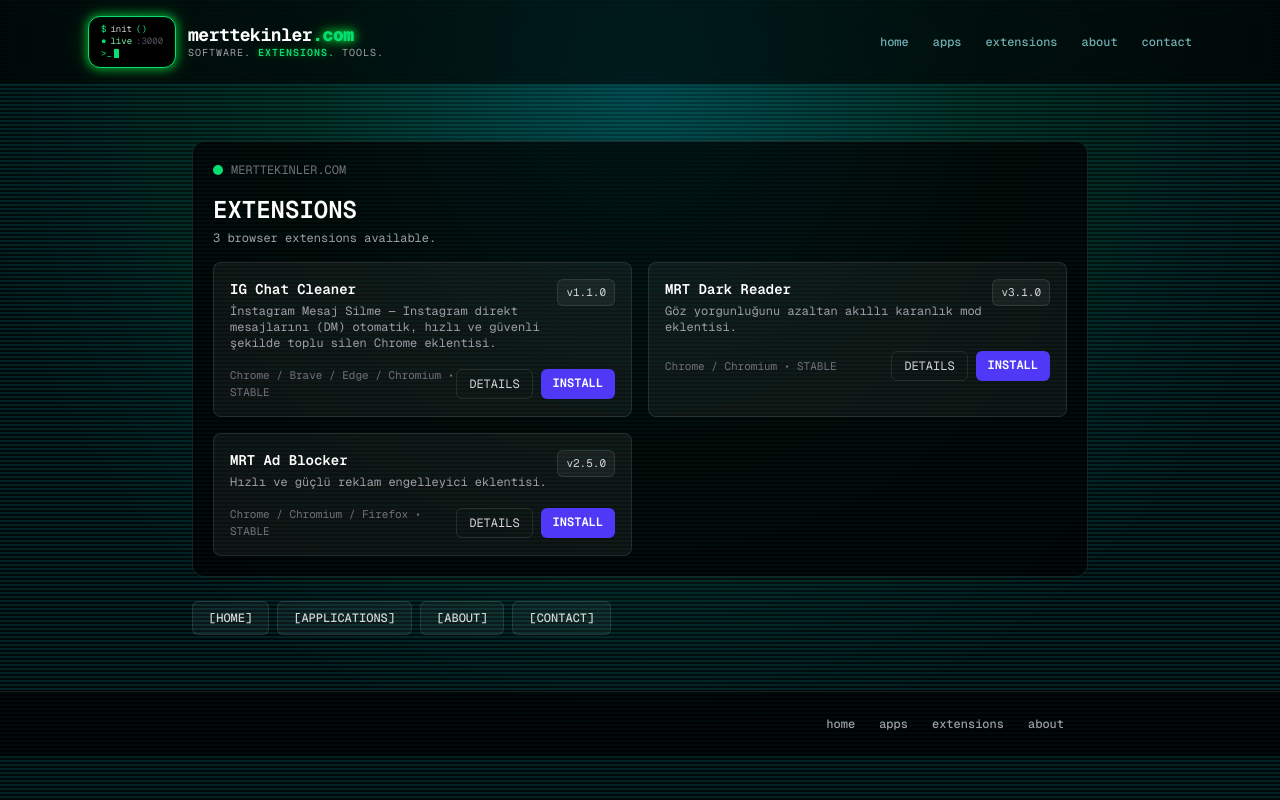
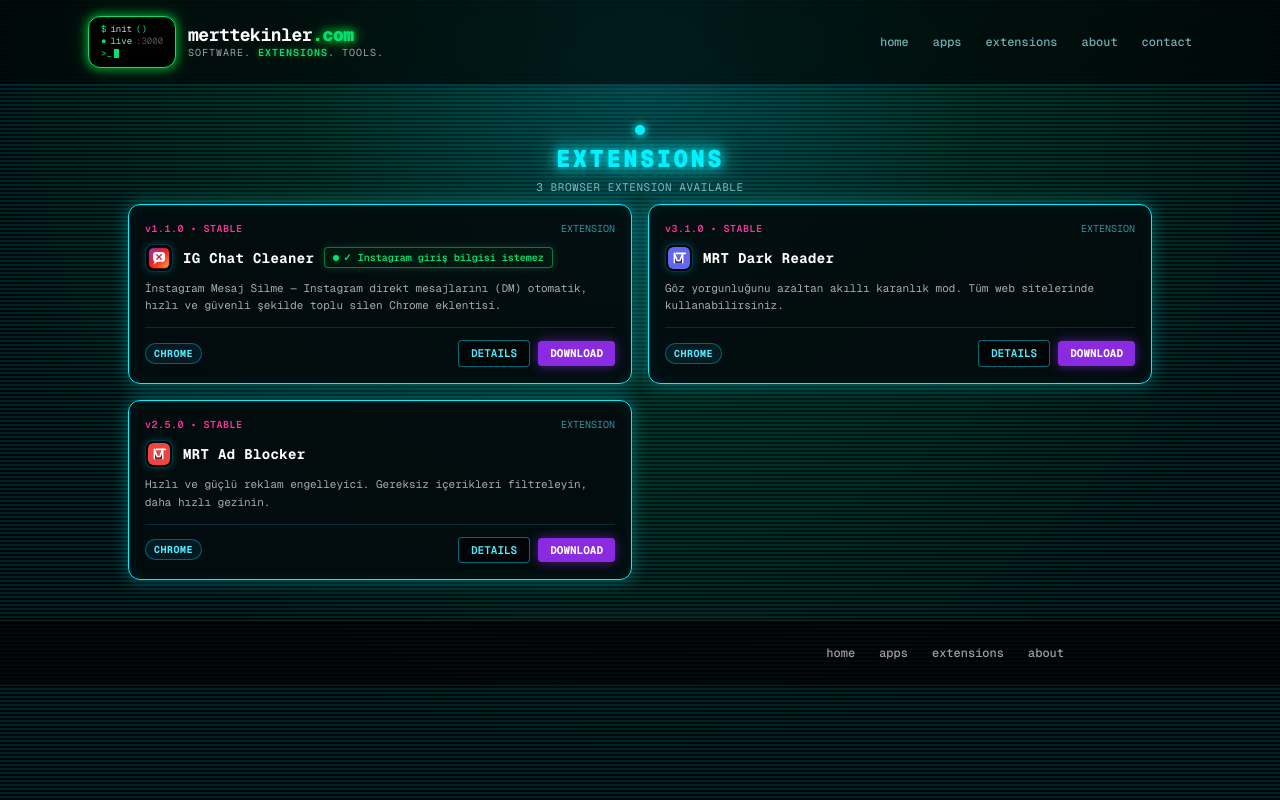
Before and after one commit to tekyoube-ux/merttek, a Next.js app: page /extensions in a window 1280 px wide. Built offline with nearby package versions, Linux system fonts and the light colour scheme; no server answers; the database is empty.

Commit message:
Extensions sayfaları Firestore'dan dinamik + highlight eklendi

```diff
--- a/src/app/extensions/[slug]/page.tsx
+++ b/src/app/extensions/[slug]/page.tsx
@@ -1,35 +1,34 @@
+"use client";
+
+import { useApp } from "@/hooks/useApps";
+import { useParams } from "next/navigation";
 import Link from "next/link";
-import { extensions } from "@/data/extensions";
-import type { Metadata } from "next";
-import { notFound } from "next/navigation";
 
-type PageProps = {
-  params: Promise<{ slug: string }>;
-};
+export default function ExtensionDetailPage() {
+  const params = useParams();
+  const slug = typeof params.slug === "string" ? params.slug : params.slug?.[0] ?? "";
+  const { app, loading } = useApp(slug);
 
-export async function generateStaticParams() {
-  return extensions.map((ext) => ({ slug: ext.slug }));
+  if (loading) {
+    return (
+      <div className="flex items-center justify-center min-h-[40vh]">
+        <span className="text-xs text-cyan-400 font-mono animate-pulse">LOADING...</span>
+      </div>
+    );
   }
 
-export async function generateMetadata({ params }: PageProps): Promise<Metadata> {
-  const { slug } = await params;
-  const ext = extensions.find((item) => item.slug === slug);
-  if (!ext) return { title: "Bulunamadı" };
-  return {
-    title: `${ext.name} v${ext.version}`,
-    description: ext.description,
-  };
+  if (!app) {
+    return (
+      <div className="flex items-center justify-center min-h-[40vh]">
+        <span className="text-xs text-red-400 font-mono">Uygulama bulunamadı.</span>
+      </div>
+    );
   }
-
-export default async function ExtensionDetailPage({ params }: PageProps) {
-  const { slug } = await params;
-  const ext = extensions.find((item) => item.slug === slug);
-  if (!ext) notFound();
 
   return (
     <section className="mx-auto max-w-4xl space-y-6 py-6 font-mono">
       <div className="symbolics-card rounded-xl bg-[#030a0d]/90 p-6 backdrop-blur-md">
-        {/* Header Bar */}
+        {/* Header */}
         <div className="mb-6 flex items-center justify-between border-b border-cyan-500/20 pb-4">
           <div className="flex items-center gap-2">
             <span className="relative flex h-3 w-3">
@@ -37,87 +36,77 @@
               <span className="relative inline-flex rounded-full h-3 w-3 bg-[#00f2ff] shadow-[0_0_10px_#00f2ff]"></span>
             </span>
             <span className="text-xs tracking-wider text-cyan-300/70 uppercase">
-              BROWSER EXTENSION • {ext.status}
+              BROWSER EXTENSION • {app.status}
             </span>
           </div>
           <span className="rounded-full border border-pink-500/40 bg-pink-950/30 px-3 py-0.5 text-xs font-semibold text-pink-400">
-            v{ext.version}
+            v{app.version}
           </span>
         </div>
 
         <div className="space-y-6">
-          {/* Title & Icon & Description */}
+          {/* Title & Icon */}
           <div className="flex items-start gap-4">
-            {ext.icon && (
-              <img
-                src={ext.icon}
-                alt={ext.name}
-                className="h-16 w-16 rounded-xl border border-cyan-500/40 bg-black/60 object-contain p-1 shadow-[0_0_15px_rgba(0,242,255,0.3)]"
-              />
+            {app.icon && (
+              <img src={app.icon} alt={app.name} className="h-16 w-16 rounded-xl border border-cyan-500/40 bg-black/60 object-contain p-1 shadow-[0_0_15px_rgba(0,242,255,0.3)]" />
             )}
             <div className="flex-1">
-              <h1 className="text-2xl md:text-3xl font-black text-white tracking-wide">
-                {ext.name}
-              </h1>
-              <p className="mt-2 text-sm leading-relaxed text-zinc-300">
-                {ext.longDescription || ext.description}
-              </p>
-              <p
-                className="mt-3 text-xs font-semibold text-green-400"
-                style={{ animation: "pulse-slow 2.5s ease-in-out infinite" }}
-              >
-                ✓ Instagram giriş bilgisi istemez
-              </p>
+              <h1 className="text-2xl md:text-3xl font-black text-white tracking-wide">{app.name}</h1>
+              <p className="mt-2 text-sm leading-relaxed text-zinc-300">{app.longDescription || app.description}</p>
             </div>
           </div>
 
+          {/* Highlight */}
+          {app.highlight && (
+            <div className="relative rounded-lg border border-green-400/60 bg-green-950/20 px-4 py-3 shadow-[0_0_15px_rgba(74,222,128,0.2)]">
+              <div className="flex items-center gap-2">
+                <span className="relative flex h-2.5 w-2.5 shrink-0">
+                  <span className="animate-ping absolute inline-flex h-full w-full rounded-full bg-green-400 opacity-75"></span>
+                  <span className="relative inline-flex rounded-full h-2.5 w-2.5 bg-green-400 shadow-[0_0_8px_#4ade80]"></span>
+                </span>
+                <span className="text-xs font-semibold text-green-400">{app.highlight}</span>
+              </div>
+            </div>
+          )}
 
-          {/* Information Grid */}
+          {/* Info & Requirements */}
           <div className="grid grid-cols-1 gap-4 md:grid-cols-2">
             <div className="rounded-lg border border-cyan-500/30 bg-black/40 p-4">
-              <h3 className="text-xs font-bold tracking-wider text-cyan-400 mb-3 uppercase">
-                INFORMATION
-              </h3>
+              <h3 className="text-xs font-bold tracking-wider text-cyan-400 mb-3 uppercase">INFORMATION</h3>
               <div className="space-y-2 text-xs">
                 <div className="flex justify-between border-b border-white/5 pb-1.5">
                   <span className="text-zinc-500">Platform</span>
-                  <span className="text-white font-medium">Extension</span>
+                  <span className="text-white font-medium">{app.platform}</span>
                 </div>
                 <div className="flex justify-between border-b border-white/5 pb-1.5">
                   <span className="text-zinc-500">Status</span>
-                  <span className="text-green-400 font-medium">{ext.status.toUpperCase()}</span>
+                  <span className="text-green-400 font-medium">{app.status.toUpperCase()}</span>
                 </div>
-                {ext.category && (
                 <div className="flex justify-between border-b border-white/5 pb-1.5">
                   <span className="text-zinc-500">Category</span>
-                    <span className="text-cyan-300 font-medium">{ext.category}</span>
+                  <span className="text-cyan-300 font-medium">{app.category}</span>
                 </div>
-                )}
                 <div className="flex justify-between pt-0.5">
                   <span className="text-zinc-500">Updated</span>
-                  <span className="text-zinc-400">{ext.updatedAt}</span>
+                  <span className="text-zinc-400">{app.updatedAt}</span>
                 </div>
               </div>
             </div>
 
             <div className="rounded-lg border border-cyan-500/30 bg-black/40 p-4">
-              <h3 className="text-xs font-bold tracking-wider text-cyan-400 mb-3 uppercase">
-                REQUIREMENTS
-              </h3>
+              <h3 className="text-xs font-bold tracking-wider text-cyan-400 mb-3 uppercase">REQUIREMENTS</h3>
               <ul className="space-y-1.5 text-xs text-zinc-300">
-                <li className="flex items-start gap-1.5">
+                {app.requirements.map((req) => (
+                  <li key={req} className="flex items-start gap-1.5">
                     <span className="text-cyan-400 font-bold">•</span>
-                  <span>Chrome, Brave, Edge veya Chromium tabanlı tarayıcı</span>
+                    <span>{req}</span>
                   </li>
-                <li className="flex items-start gap-1.5">
-                  <span className="text-cyan-400 font-bold">•</span>
-                  <span>Geliştirici Modu (Developer Mode) aktif</span>
-                </li>
+                ))}
               </ul>
             </div>
           </div>
 
-          {/* Chrome & Brave Installation Guide */}
+          {/* Installation Guide */}
           <div className="rounded-lg border border-[#00f2ff]/50 bg-cyan-950/20 p-4 shadow-[0_0_15px_rgba(0,242,255,0.15)]">
             <h3 className="text-xs font-bold tracking-wider text-cyan-300 mb-2.5 flex items-center gap-2">
               <span>⚙️</span> NASIL YÜKLENİR? (CHROME & BRAVE KURULUM REHBERİ)
@@ -133,22 +122,37 @@
               </li>
               <li className="flex items-start gap-2">
                 <span className="rounded bg-cyan-500/20 px-1.5 py-0.5 font-bold text-cyan-300">3</span>
-                <span>Açılan sayfanın sağ üst köşesindeki <strong className="text-white">&quot;Geliştirici modu&quot; (Developer mode)</strong> anahtarını açın.</span>
+                <span>Açılan sayfanın sağ üst köşesindeki <strong className="text-white">&quot;Geliştirici modu&quot;</strong> anahtarını açın.</span>
               </li>
               <li className="flex items-start gap-2">
                 <span className="rounded bg-cyan-500/20 px-1.5 py-0.5 font-bold text-cyan-300">4</span>
-                <span>Sol üstte beliren <strong className="text-white">&quot;Paketlenmemiş öğe yükle&quot; (Load unpacked)</strong> butonuna tıklayın ve 1. adımda çıkarttığınız klasörü seçin. Eklenti anında kurulacaktır!</span>
+                <span>Sol üstte beliren <strong className="text-white">&quot;Paketlenmemiş öğe yükle&quot;</strong> butonuna tıklayın ve klasörü seçin.</span>
               </li>
             </ol>
           </div>
 
-          {/* Action Buttons */}
+          {/* Features */}
+          {app.features && app.features.length > 0 && (
+            <div className="rounded-lg border border-cyan-500/30 bg-black/40 p-4">
+              <h3 className="text-xs font-bold tracking-wider text-cyan-400 mb-3 uppercase">FEATURES & CAPABILITIES</h3>
+              <ul className="grid grid-cols-1 gap-2 md:grid-cols-2">
+                {app.features.map((feature) => (
+                  <li key={feature} className="text-xs text-zinc-300 flex items-start gap-2">
+                    <span className="text-cyan-400 font-bold">&gt;</span>
+                    <span>{feature}</span>
+                  </li>
+                ))}
+              </ul>
+            </div>
+          )}
+
+          {/* Buttons */}
           <div className="flex flex-wrap items-center gap-4 pt-2">
             <a
-              href={ext.installUrl}
+              href={app.downloadUrl}
               className="rounded bg-[#8a2be2] px-6 py-2.5 text-xs font-bold text-white shadow-[0_0_15px_rgba(138,43,226,0.6)] transition-all hover:bg-[#9d35ff] hover:shadow-[0_0_25px_rgba(157,53,255,0.9)]"
             >
-              DOWNLOAD / INSTALL v{ext.version}
+              DOWNLOAD / INSTALL v{app.version}
             </a>
             <Link
               href="/extensions"
--- a/src/app/extensions/page.tsx
+++ b/src/app/extensions/page.tsx
@@ -1,83 +1,79 @@
-import { extensions } from "@/data/extensions";
+"use client";
+
 import Link from "next/link";
-
-export const metadata = {
-  title: "Extensions",
-  description: "Browse available browser extensions.",
-};
+import { useApps } from "@/hooks/useApps";
 
 export default function ExtensionsPage() {
+  const { apps, loading } = useApps();
+  const extensions = apps.filter(
+    (a) => a.category === "chrome" || a.platform === "Extension"
+  );
+
   return (
-    <section className="mx-auto max-w-4xl space-y-6 py-10">
-      <div className="rounded-xl border border-white/10 bg-black/70 p-5">
-        <div className="mb-4 flex items-center gap-2">
-          <span className="h-2.5 w-2.5 rounded-full bg-green-400" />
-          <span className="text-xs text-zinc-500">MERTTEKINLER.COM</span>
-        </div>
-        <div className="space-y-4">
-          <div>
-            <h1 className="text-2xl font-semibold text-white">EXTENSIONS</h1>
-            <p className="mt-1 text-xs text-zinc-400">
-              {extensions.length} browser extensions available.
+    <section className="mx-auto max-w-5xl space-y-6 py-6 font-mono">
+      <div className="flex flex-col items-center justify-center text-center gap-1 mb-2">
+        <span className="relative flex h-2.5 w-2.5 mb-1">
+          <span className="animate-ping absolute inline-flex h-full w-full rounded-full bg-[#00f2ff] opacity-75"></span>
+          <span className="relative inline-flex rounded-full h-2.5 w-2.5 bg-[#00f2ff] shadow-[0_0_10px_#00f2ff]"></span>
+        </span>
+        <h1 className="symbolics-title text-xl md:text-2xl font-black tracking-widest uppercase">EXTENSIONS</h1>
+        <p className="text-[11px] tracking-wider text-cyan-200/70">
+          {loading ? "..." : `${extensions.length} BROWSER EXTENSION AVAILABLE`}
         </p>
       </div>
+
       <div className="grid grid-cols-1 gap-4 md:grid-cols-2">
-            {extensions.map((ext) => (
-              <div
-                key={ext.id}
-                className="rounded-lg border border-white/10 bg-white/5 p-4 transition hover:border-white/20"
-              >
-                <div className="flex items-start justify-between">
-                  <div>
-                    <h3 className="text-sm font-semibold text-white">{ext.name}</h3>
-                    <p className="mt-1 text-xs text-zinc-400">{ext.description}</p>
+        {extensions.map((app) => (
+          <div key={app.id} className="symbolics-card flex flex-col rounded-xl bg-[#030a0d]/90 p-4 backdrop-blur-sm">
+            <div className="space-y-2">
+              <div className="flex items-center justify-between">
+                <span className="text-[10px] font-mono text-pink-500 font-semibold tracking-wider">
+                  v{app.version} • {app.status.toUpperCase()}
+                </span>
+                <span className="text-[10px] text-cyan-300/60 font-mono">EXTENSION</span>
               </div>
-                  <span className="rounded-md border border-white/10 bg-white/5 px-2 py-1 text-[11px] text-zinc-300">
-                    v{ext.version}
+
+              <div className="flex items-center gap-2.5 flex-wrap">
+                {app.icon && (
+                  <img src={app.icon} alt={app.name} className="h-7 w-7 rounded-lg border border-cyan-500/30 object-contain p-0.5 bg-black/60 shadow-[0_0_8px_rgba(0,242,255,0.2)]" />
+                )}
+                <h2 className="text-sm font-bold text-white tracking-wide">{app.name}</h2>
+                {app.highlight && (
+                  <span className="flex items-center gap-1 rounded border border-green-400/50 bg-green-950/30 px-2 py-0.5 text-[10px] font-semibold text-green-400 shadow-[0_0_8px_rgba(74,222,128,0.2)]">
+                    <span className="relative flex h-1.5 w-1.5 shrink-0">
+                      <span className="animate-ping absolute inline-flex h-full w-full rounded-full bg-green-400 opacity-75"></span>
+                      <span className="relative inline-flex rounded-full h-1.5 w-1.5 bg-green-400"></span>
                     </span>
+                    {app.highlight}
+                  </span>
+                )}
               </div>
-                <div className="mt-4 flex items-center justify-between">
-                  <span className="text-[11px] text-zinc-500">
-                    {ext.browser.join(" / ")} • {ext.status.toUpperCase()}
+
+              <p className="text-[11px] leading-relaxed text-zinc-300/80 line-clamp-2">{app.description}</p>
+            </div>
+
+            <div className="pt-3 mt-3 border-t border-cyan-500/20 flex items-center justify-between gap-2">
+              <span className="rounded-full border border-cyan-400/40 bg-cyan-950/40 px-2 py-0.5 text-[10px] font-bold tracking-wider text-cyan-300">
+                {app.category.toUpperCase()}
               </span>
-                  <div className="flex gap-2">
+              <div className="flex items-center gap-2">
                 <Link
-                      href={`/extensions/${ext.slug}`}
-                      className="rounded-md border border-white/10 px-3 py-1.5 text-xs text-zinc-300 transition hover:border-white/20 hover:text-white"
+                  href={`/apps/${app.slug}`}
+                  className="rounded border border-cyan-400/50 bg-black/50 px-3 py-1 text-[11px] font-semibold text-cyan-300 transition-all hover:bg-cyan-500/20 hover:text-white hover:shadow-[0_0_10px_rgba(0,242,255,0.4)]"
                 >
                   DETAILS
                 </Link>
                 <a
-                      href={ext.installUrl}
-                      className="rounded-md bg-indigo-600 px-3 py-1.5 text-xs font-semibold text-white transition hover:bg-indigo-500"
+                  href={app.downloadUrl}
+                  className="rounded bg-[#8a2be2] px-3 py-1 text-[11px] font-bold text-white shadow-[0_0_12px_rgba(138,43,226,0.6)] transition-all hover:bg-[#9d35ff] hover:shadow-[0_0_20px_rgba(157,53,255,0.9)]"
                 >
-                      INSTALL
+                  DOWNLOAD
                 </a>
               </div>
             </div>
           </div>
         ))}
       </div>
-        </div>
-      </div>
-
-      <div className="flex flex-wrap gap-2">
-        <QuickLink href="/" label="HOME" />
-        <QuickLink href="/apps" label="APPLICATIONS" />
-        <QuickLink href="/about" label="ABOUT" />
-        <QuickLink href="/contact" label="CONTACT" />
-      </div>
     </section>
   );
 }
-
-function QuickLink({ href, label }: { href: string; label: string }) {
-  return (
-    <Link
-      href={href}
-      className="rounded-md border border-white/10 bg-white/5 px-4 py-2 text-xs font-medium text-zinc-300 transition hover:border-white/20 hover:text-white"
-    >
-      [{label}]
-    </Link>
-  );
-}
```
Lines whose indentation alone changed are shown as unchanged.
